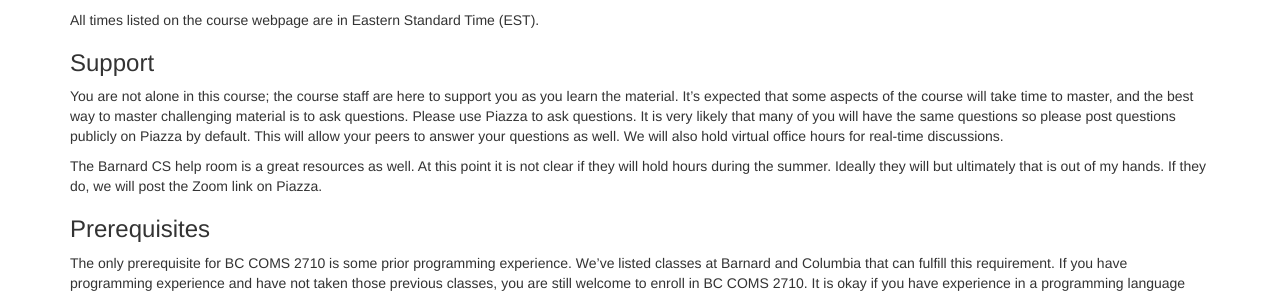
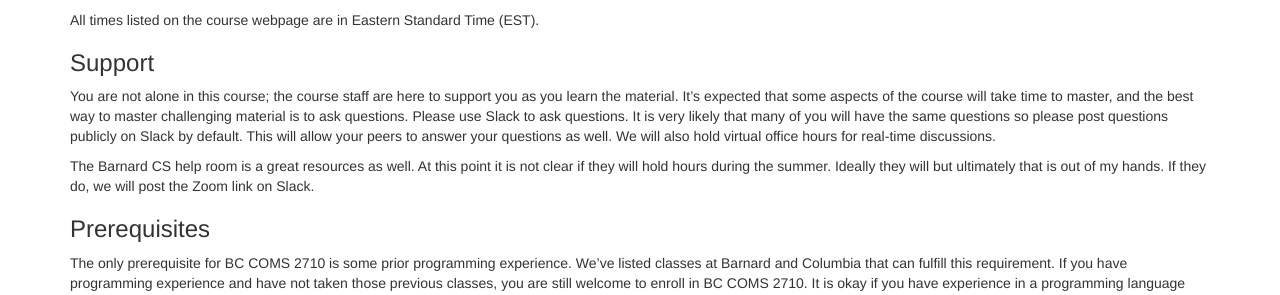
Before and after one commit to BC-COMS-2710/BC-COMS-2710.github.io, a Jekyll site: the page built from policies.md, in a window 1280 px wide and 900 px high. Shown: the part 206-501 px from the top of the window. Built offline with Jekyll 4.4.1, drawn with Linux system fonts in a browser that asks for light colours; nearby versions of some CDN libraries.

Commit message:
policies and schedule: changed piazza to slack

```diff
--- a/policies.md
+++ b/policies.md
@@ -13,9 +13,9 @@ All times listed on the course webpage are in Eastern Standard Time (EST).
 
 ### Support
 You are not alone in this course; the course staff
-are here to support you as you learn the material. It's expected that some aspects of the course will take time to master, and the best way to master challenging material is to ask questions. Please use Piazza to ask questions. It is very likely that many of you will have the same questions so please post questions publicly on Piazza by default. This will allow your peers to answer your questions as well. We will also hold virtual office hours for real-time discussions.
+are here to support you as you learn the material. It's expected that some aspects of the course will take time to master, and the best way to master challenging material is to ask questions. Please use Slack to ask questions. It is very likely that many of you will have the same questions so please post questions publicly on Slack by default. This will allow your peers to answer your questions as well. We will also hold virtual office hours for real-time discussions.
 
-The Barnard CS help room is a great resources as well. At this point it is not clear if they will hold hours during the summer. Ideally they will but ultimately that is out of my hands. If they do, we will post the Zoom link on Piazza.
+The Barnard CS help room is a great resources as well. At this point it is not clear if they will hold hours during the summer. Ideally they will but ultimately that is out of my hands. If they do, we will post the Zoom link on Slack.
 
 ### Prerequisites
 The only prerequisite for BC COMS 2710 is some prior programming experience. We've listed classes at Barnard and Columbia that can fulfill this requirement. If you have programming experience and have not taken those previous classes, you are still welcome to enroll in BC COMS 2710. It is okay if you have experience in a programming language that is not Python, we will go over Python basics in the beginning of the course.
```
Also changed, not shown: schedule.md (+1 -1 lines).
